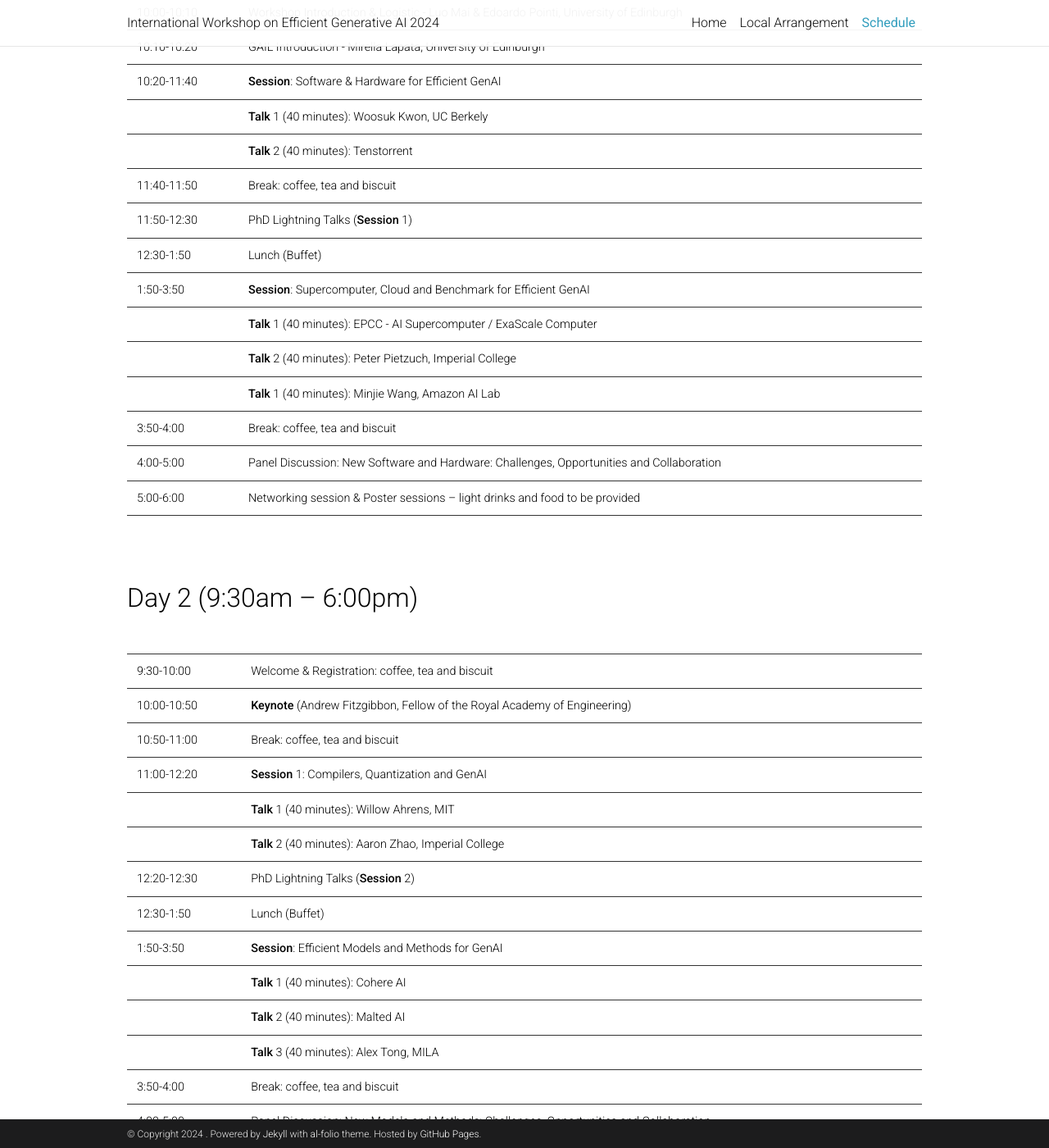
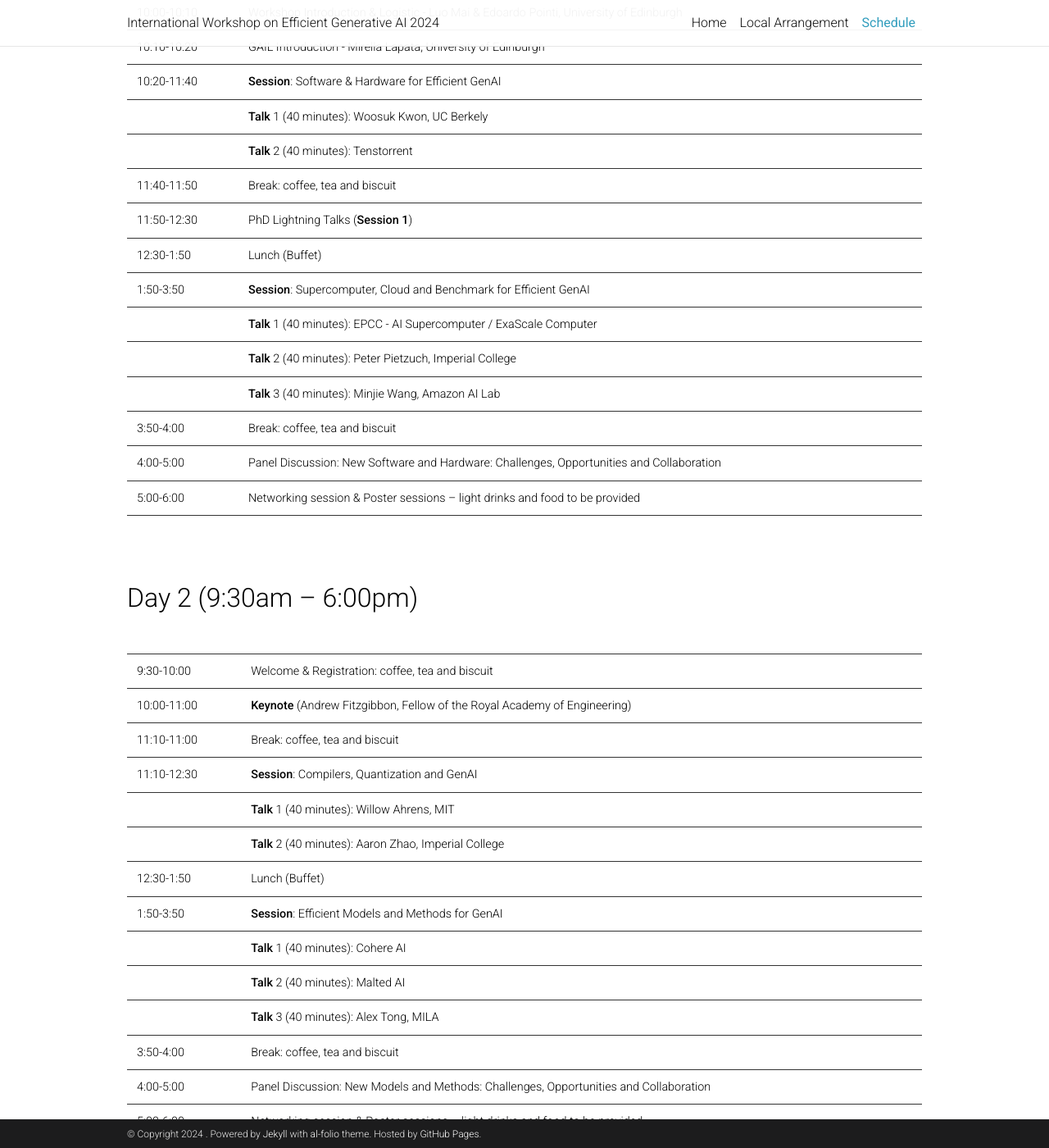
Before and after one commit to opensourcing-foundation-models/opensourcing-foundation-models.github.io, a Jekyll site: the page built from _pages/schedule.md, in a window 1280 px wide and 1400 px high, scrolled down 335 px. Shown: the whole window at 82% size. Built offline with Jekyll 4.4.1, drawn with Linux system fonts in a browser that asks for light colours; comment, search, counter and statistics services are not loaded; a style sheet for code colours, icons or effects is not loaded.

Commit message:
Update schedule.md

```diff
--- a/_pages/schedule.md
+++ b/_pages/schedule.md
@@ -20,12 +20,12 @@ nav_order: 5
 |             | **Talk** 1 (40 minutes): Woosuk Kwon, UC Berkely |
 |             | **Talk** 2 (40 minutes): Tenstorrent            |
 | 11:40-11:50 | Break: coffee, tea and biscuit                                       |
-| 11:50-12:30 | PhD Lightning Talks (**Session** 1)            |
+| 11:50-12:30 | PhD Lightning Talks (**Session 1**)            |
 | 12:30-1:50  | Lunch (Buffet)                             |
 | 1:50-3:50   | **Session**: Supercomputer, Cloud and Benchmark for Efficient GenAI |
 |             | **Talk** 1 (40 minutes): EPCC - AI Supercomputer / ExaScale Computer |
 |             | **Talk** 2 (40 minutes): Peter Pietzuch, Imperial College |
-|             | **Talk** 1 (40 minutes): Minjie Wang, Amazon AI Lab |
+|             | **Talk** 3 (40 minutes): Minjie Wang, Amazon AI Lab |
 | 3:50-4:00   | Break: coffee, tea and biscuit                                       |
 | 4:00-5:00   | Panel Discussion: New Software and Hardware: Challenges, Opportunities and Collaboration |
 | 5:00-6:00   | Networking session & Poster sessions – light drinks and food to be provided |
@@ -38,12 +38,11 @@ nav_order: 5
 <br>
 
 | 9:30-10:00  | Welcome & Registration: coffee, tea and biscuit         |
-| 10:00-10:50 | **Keynote** (Andrew Fitzgibbon, Fellow of the Royal Academy of Engineering)     |
-| 10:50-11:00 | Break: coffee, tea and biscuit                                       |
-| 11:00-12:20 | **Session** 1: Compilers, Quantization and GenAI                   |
+| 10:00-11:00 | **Keynote** (Andrew Fitzgibbon, Fellow of the Royal Academy of Engineering)     |
+| 11:10-11:00 | Break: coffee, tea and biscuit                                       |
+| 11:10-12:30 | **Session**: Compilers, Quantization and GenAI                   |
 |             | **Talk** 1 (40 minutes): Willow Ahrens, MIT      |
 |             | **Talk** 2 (40 minutes): Aaron Zhao, Imperial College |
-| 12:20-12:30 | PhD Lightning Talks (**Session** 2)            |
 | 12:30-1:50  | Lunch (Buffet)                             |
 | 1:50-3:50   | **Session**: Efficient Models and Methods for GenAI |
 |             | **Talk** 1 (40 minutes): Cohere AI              |
```
